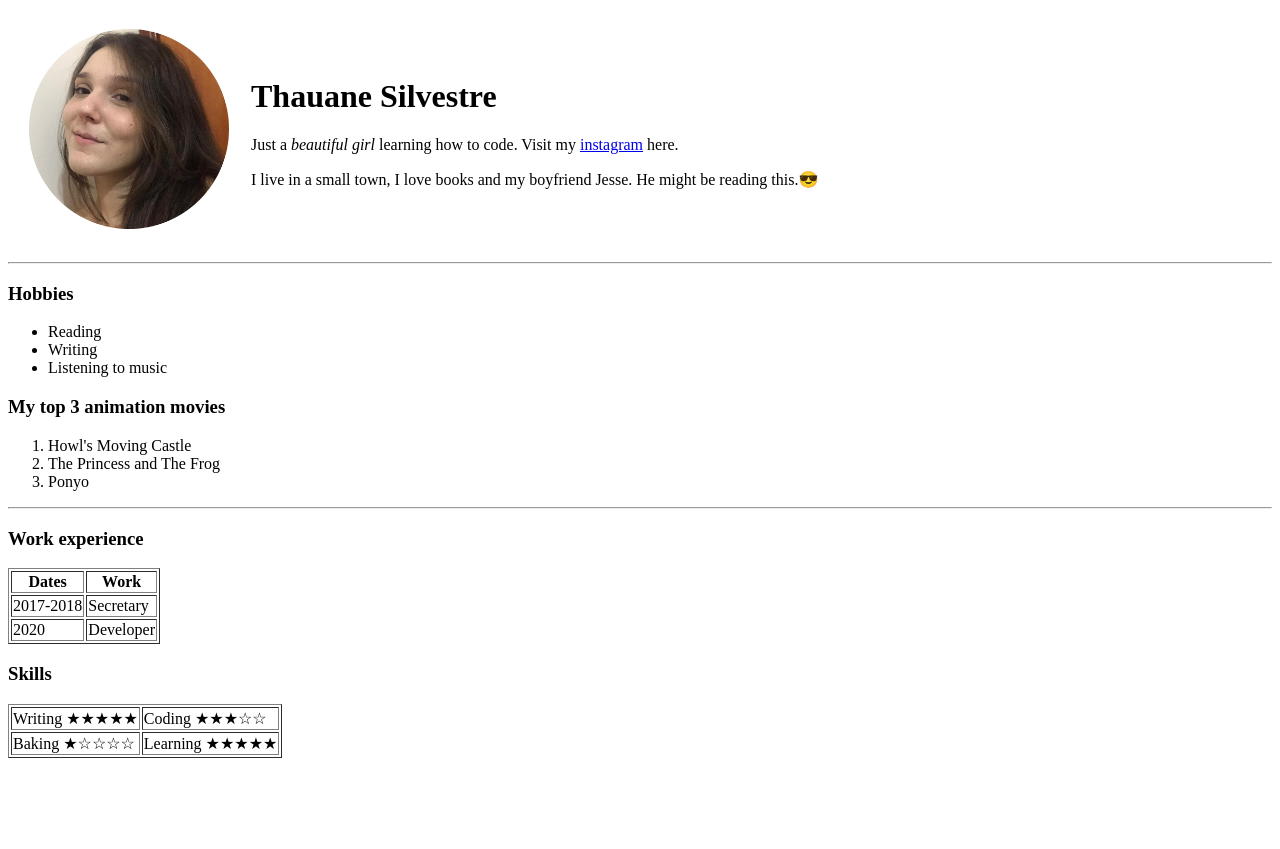
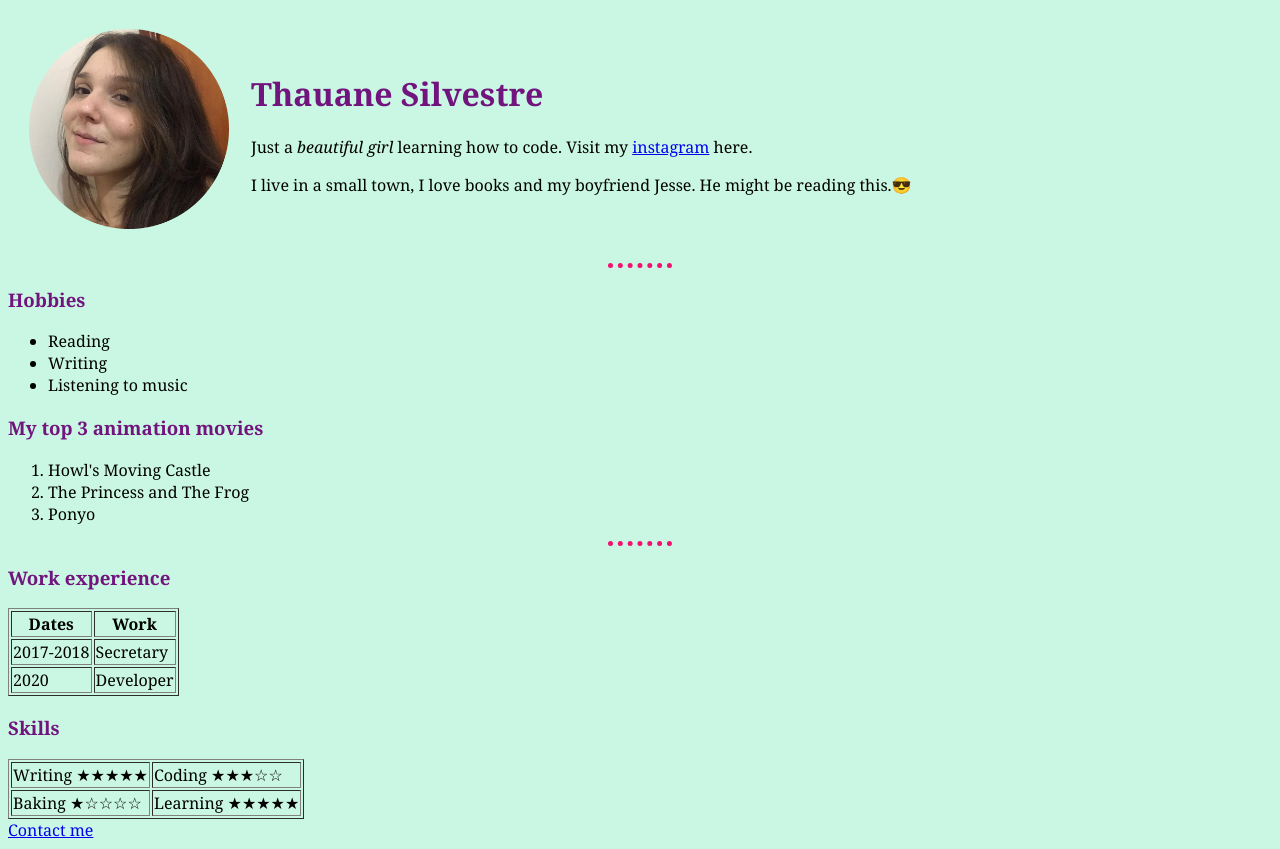
Before and after one commit to thausilvestre/personal-site, a plain HTML site: page index.html in a window 1280 px wide. Before the commit the page ends 800 px from the top, so only its background shows below. Drawn offline with Linux system fonts and the light colour scheme.

Commit message:
Add files via upload

```diff
--- a/index.html
+++ b/index.html
@@ -5,6 +5,49 @@
   <meta charset="utf-8">
   <title>💞 Thauane's Personal Site</title>
 </head>
+
+
+<style>
+body {
+  background-color: #caf7e3;
+}
+
+hr {
+  border-style:none;
+  border-top-style: dotted;
+  width: 5%;
+  border-color: #f21170;
+  border-width: 5px;
+}
+
+h1 {
+  color: #72147e;
+  font-family: Georgia;
+  font-weight: bold;
+}
+h3 {
+  color: #72147e;
+  font-family: Georgia;
+}
+
+p {
+  font-family: Georgia;
+}
+
+ul {
+  font-family: Georgia;
+}
+ol {
+font-family: Georgia;
+}
+
+tr{
+font-family: Georgia; }
+a {
+  font-family: Georgia;
+}
+</style>
+
 
 <body>
   <table cellspacing="20">
@@ -54,6 +97,7 @@
       <td>Learning ★★★★★</td>
     </tr>
   </table>
+<a href="contact.html">Contact me</a>
 
 
 
```
Also changed, not shown: contact.html (added, +20 -0 lines).
